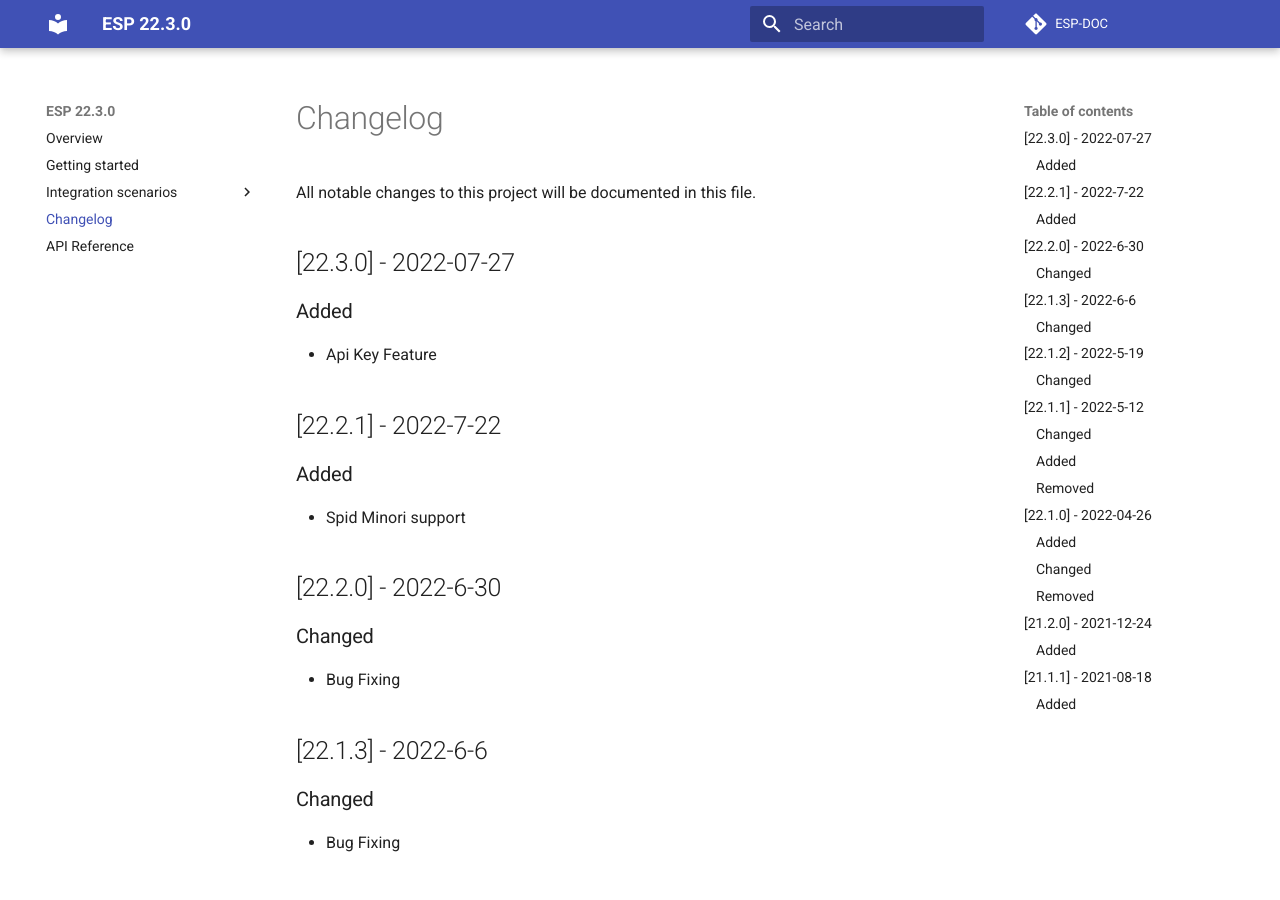
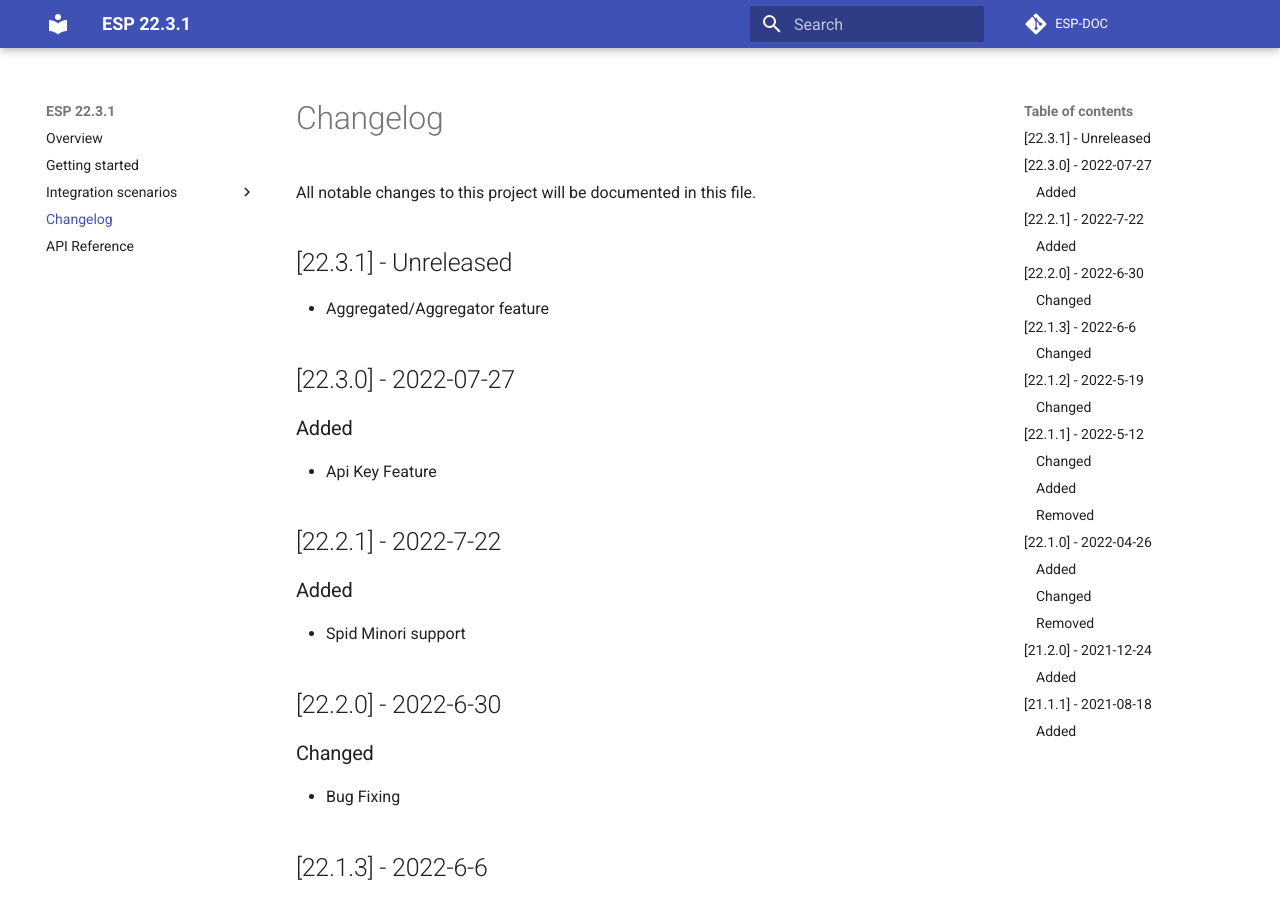
Before and after one commit to namirialgroup/esp-docs, an MkDocs documentation site: the page built from docs/changelog.md, in a window 1280 px wide and 900 px high. Built offline with MkDocs 1.6.1 and Material for MkDocs 9.7.7, drawn with Linux system fonts in a browser that asks for light colours; comment, search, counter and statistics services are not loaded.

Commit message:
Deployed 22.3.1

```diff
--- a/docs/changelog.md
+++ b/docs/changelog.md
@@ -1,6 +1,9 @@
 # Changelog
 All notable changes to this project will be documented in this file.
 
+## [22.3.1] - Unreleased
+
+- Aggregated/Aggregator feature
 
 ## [22.3.0] - 2022-07-27
 
--- a/mkdocs.yml
+++ b/mkdocs.yml
@@ -1,4 +1,4 @@
-site_name: ESP 22.3.0
+site_name: ESP 22.3.1
 theme:
   name: 'material'
   features:
```
Also changed, not shown: 1 other file.
